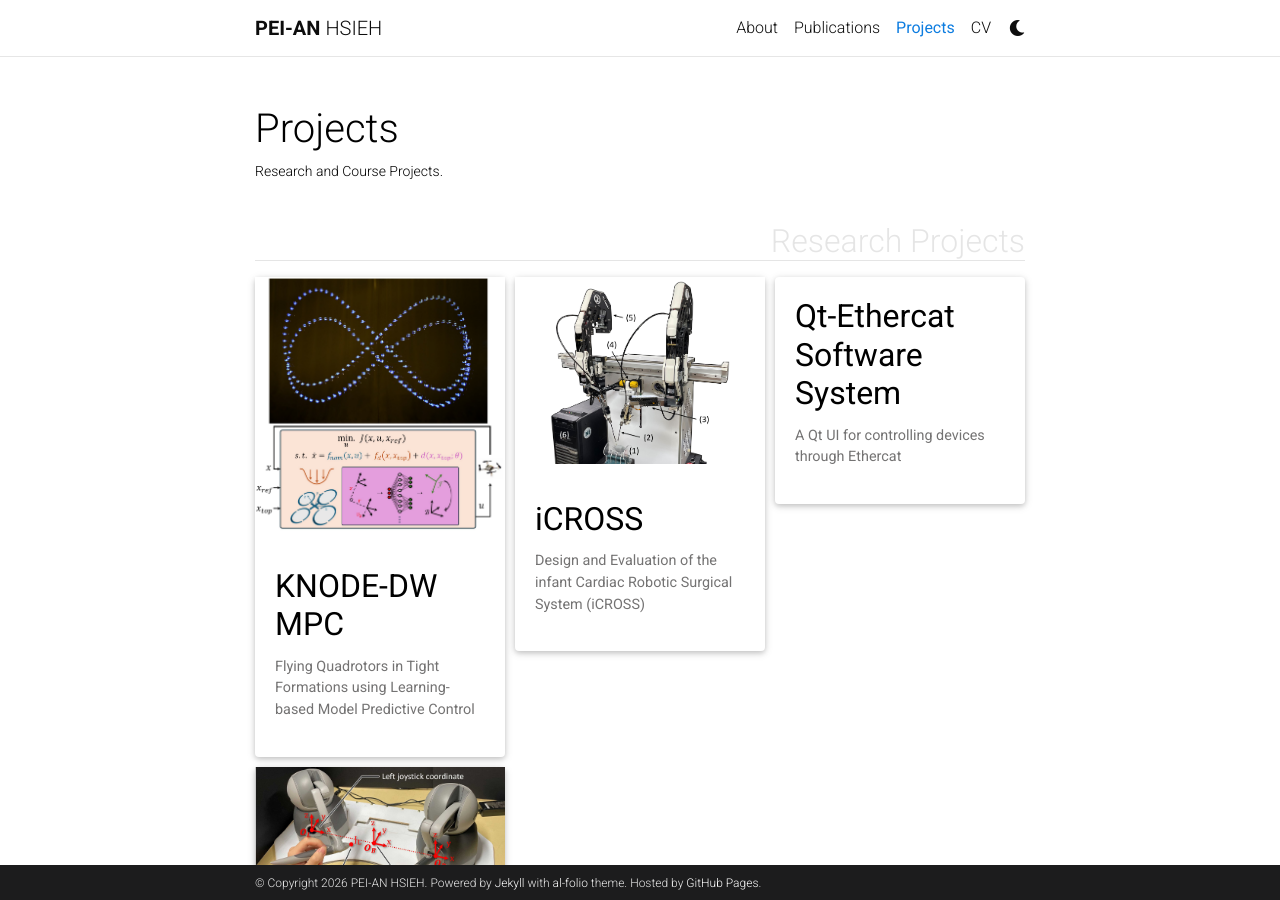
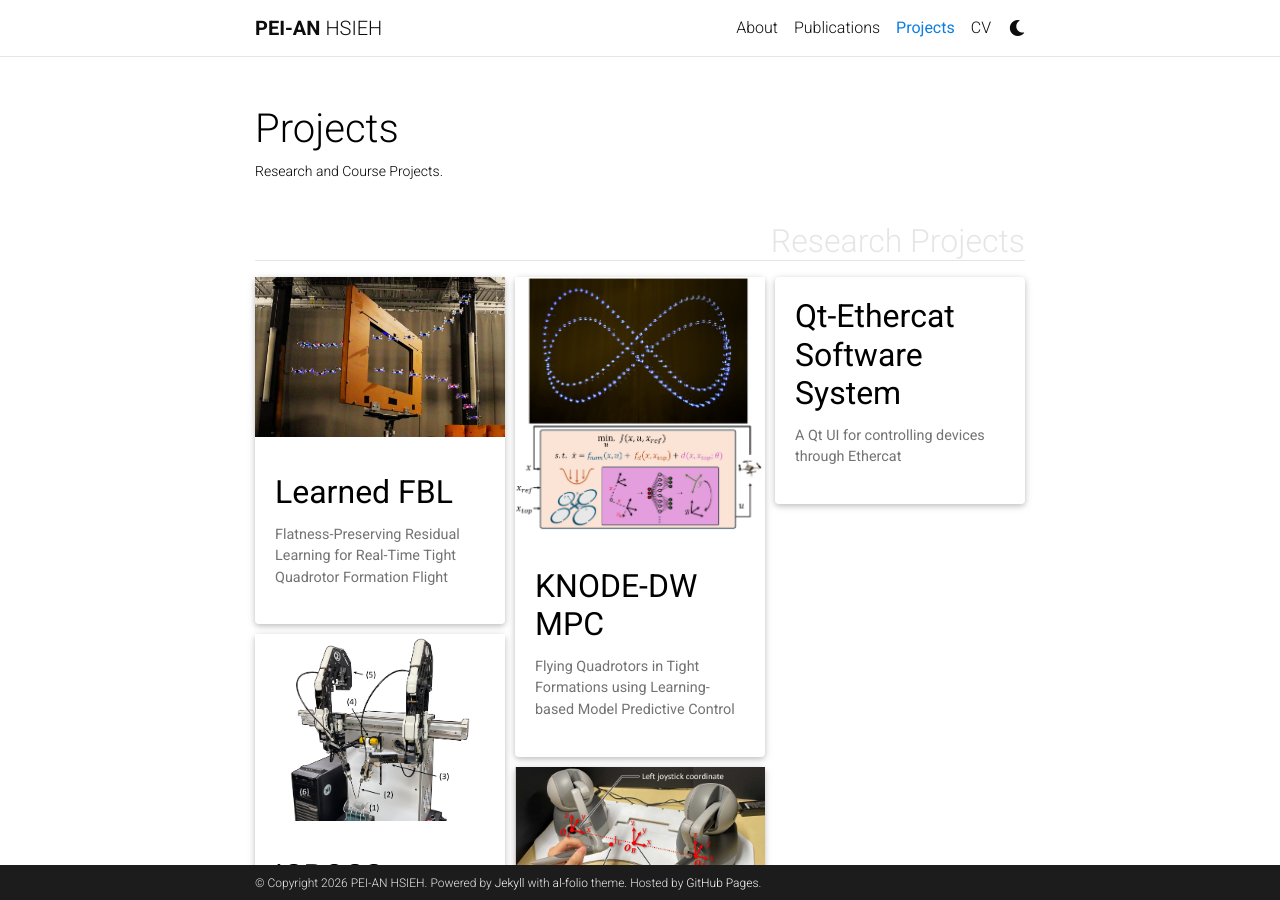
Before and after one commit to pei06/pei06.github.io, a Jekyll site: the page built from _pages/projects.md, in a window 1280 px wide and 900 px high. Built offline with Jekyll 4.4.1, drawn with Linux system fonts in a browser that asks for light colours; comment, search, counter and statistics services are not loaded; a style sheet for code colours, icons or effects is not loaded.

Commit message:
project update

```diff
--- /dev/null
+++ b/_projects/R_LearnedFBL.md
@@ -0,0 +1,26 @@
+---
+layout: page
+title: Learned FBL
+description: Flatness-Preserving Residual Learning for Real-Time Tight Quadrotor Formation Flight
+img: assets/img/Learned_FBL.jpg
+importance: 0
+category: Research Projects
+---
+
+By leveraging differential flatness, we propose Learned FBL, a framework that enables a team of quadrotors to fly in tight formations while using an order of magnitude less computational cost than the state-of-the-art KNODE-DW MPC.
+
+Publication Link: [IROS 2026](https://arxiv.org/abs/2607.12275)
+
+Publication PDF: [PDF](../../assets/pdf/Learned_FBL.pdf)
+
+Demo video at: [Demo](https://www.youtube.com/watch?v=uF26IkRFQMk)
+
+
+<div class="row">
+    <div class="col-sm mt-3 mt-md-0">
+        {% include figure.html path="assets/img/Learned_FBL.jpg" class="img-fluid rounded z-depth-1" %}
+    </div>
+</div>
+<div class="caption">
+    Time-lapse of two Crazyflie quadrotors using our Learned FBL framework merging from a  1.1 m stacked formation into a tight 0.1 m separation to fly through a 0.4 m high window.
+</div>
```
Also changed, not shown: _bibliography/papers.bib (+4 -3 lines), _projects/R_KNODEDW.md (+2 -2 lines), _projects/R_iCROSS.md (+1 -1 lines), assets/img/Learned_FBL.jpg (added), 2 other files.
